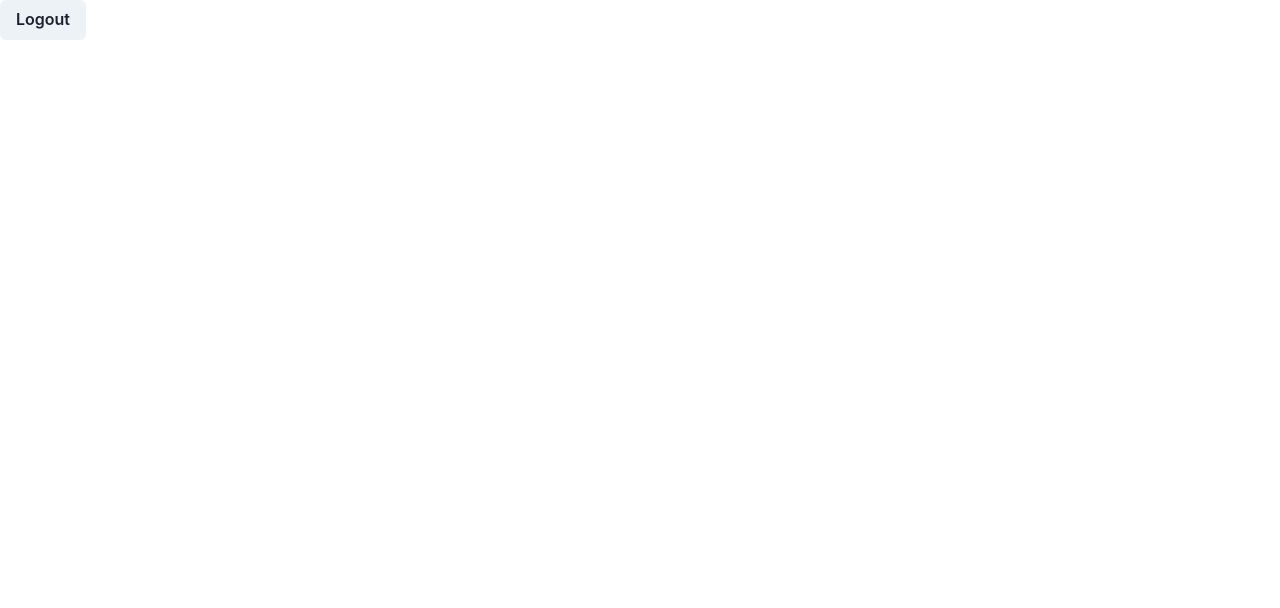
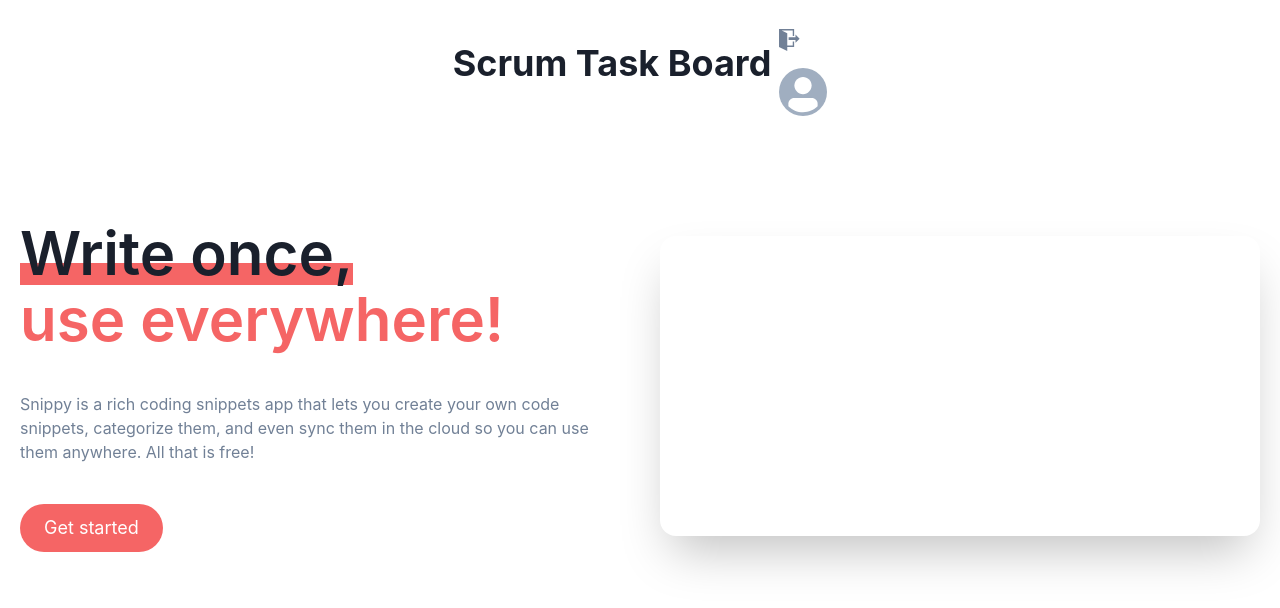
Before and after one commit to kotahorii/react-django-jira-app, a React (Create React App) app: page /tasks in a window 1280 px wide. Shown: the top 608 px of the page. Built offline with nearby package versions, Linux system fonts and the light colour scheme; no server answers.

Commit message:
[update] profile

```diff
--- a/src/components/pages/Auth.tsx
+++ b/src/components/pages/Auth.tsx
@@ -66,7 +66,7 @@ export const Auth: VFC = () => {
                   color="white"
                   type="submit"
                 >
-                  Submit
+                  {isLoginView ? "Login" : "Register"}
                 </Button>
               </Stack>
             </form>
--- a/src/components/pages/Task.tsx
+++ b/src/components/pages/Task.tsx
@@ -1,19 +1,156 @@
-import { Button } from "@chakra-ui/button";
-import { VFC } from "react";
+import { Button, IconButton } from "@chakra-ui/button";
+import { VFC, ChangeEvent } from "react";
 import { useNavigate } from "react-router";
+import { useAppDispatch, useAppSelector } from "../../app/hooks";
+import { selectEditedTask } from "../../features/task/taskSlice";
+import { useQueryMyProf } from "../../hooks/auth/useQueryMyProf";
+import { useQueryProfs } from "../../hooks/auth/useQueryProfs";
+import { ImExit } from "react-icons/im";
+import { Box, Container, Flex, Heading, Stack, Text } from "@chakra-ui/layout";
+import { Avatar } from "@chakra-ui/avatar";
+import { fetchAsyncUpdateProf } from "../../features/auth/authSlice";
+import { QueryClient, QueryClientProvider, useQueryClient } from "react-query";
+import { Profile } from "../../types/types";
 
 export const Task: VFC = () => {
+  const queryClient = useQueryClient();
   const navigate = useNavigate();
+  const dispatch = useAppDispatch();
+  const editedTask = useAppSelector(selectEditedTask);
+  const { data: loginUser } = useQueryMyProf();
+  const { data: profiles, refetch } = useQueryProfs();
+  const loginProfile = profiles?.filter((prof) => prof.id === loginUser?.id)[0];
+
+  const logout = () => {
+    localStorage.removeItem("localJWT");
+    navigate("/");
+  };
+
+  const handleEditPicture = () => {
+    const fileInput = document.getElementById("imageInput");
+    fileInput?.click();
+  };
+
+  const changeProfImage = async (e: ChangeEvent<HTMLInputElement>) => {
+    const res = await dispatch(
+      fetchAsyncUpdateProf({
+        id: loginProfile!.id,
+        img: e.target.files !== null ? e.target.files[0] : null,
+      })
+    );
+    if (fetchAsyncUpdateProf.fulfilled.match(res)) {
+      refetch();
+    }
+  };
+
   return (
     <>
-      <Button
-        onClick={() => {
-          localStorage.removeItem("localJWT");
-          navigate("/");
-        }}
-      >
-        Logout
-      </Button>
+      <Container maxW={"7xl"} p="5">
+        <Stack direction="row" align="center" justify="center">
+          <Heading minW="300px" textAlign="center">
+            Scrum Task Board
+          </Heading>
+          <Stack justify="flex-end">
+            <IconButton
+              onClick={logout}
+              aria-label="logout"
+              variant="unstyled"
+              color="gray.500"
+              _hover={{ color: "gray.600" }}
+              _focus={{ boxShadow: "none" }}
+              fontSize="22px"
+              icon={<ImExit />}
+            />
+            <input
+              type="file"
+              id="imageInput"
+              hidden={true}
+              onChange={changeProfImage}
+            />
+            <Button
+              variant="unstyled"
+              _focus={{ boxShadow: "none" }}
+              onClick={handleEditPicture}
+            >
+              <Avatar
+                src={loginProfile?.img !== null ? loginProfile?.img : undefined}
+              />
+            </Button>
+          </Stack>
+        </Stack>
+        <Stack
+          align={"center"}
+          spacing={{ base: 8, md: 10 }}
+          py={{ base: 20, md: 28 }}
+          direction={{ base: "column", md: "row" }}
+        >
+          <Stack flex={1} spacing={{ base: 5, md: 10 }}>
+            <Heading
+              lineHeight={1.1}
+              fontWeight={600}
+              fontSize={{ base: "3xl", sm: "4xl", lg: "6xl" }}
+            >
+              <Text
+                as={"span"}
+                position={"relative"}
+                _after={{
+                  content: "''",
+                  width: "full",
+                  height: "30%",
+                  position: "absolute",
+                  bottom: 1,
+                  left: 0,
+                  bg: "red.400",
+                  zIndex: -1,
+                }}
+              >
+                Write once,
+              </Text>
+              <br />
+              <Text as={"span"} color={"red.400"}>
+                use everywhere!
+              </Text>
+            </Heading>
+            <Text color={"gray.500"}>
+              Snippy is a rich coding snippets app that lets you create your own
+              code snippets, categorize them, and even sync them in the cloud so
+              you can use them anywhere. All that is free!
+            </Text>
+            <Stack
+              spacing={{ base: 4, sm: 6 }}
+              direction={{ base: "column", sm: "row" }}
+            >
+              <Button
+                rounded={"full"}
+                size={"lg"}
+                fontWeight={"normal"}
+                px={6}
+                colorScheme={"red"}
+                bg={"red.400"}
+                _hover={{ bg: "red.500" }}
+              >
+                Get started
+              </Button>
+            </Stack>
+          </Stack>
+          <Flex
+            flex={1}
+            justify={"center"}
+            align={"center"}
+            position={"relative"}
+            w={"full"}
+          >
+            <Box
+              position={"relative"}
+              height={"300px"}
+              rounded={"2xl"}
+              boxShadow={"2xl"}
+              width={"full"}
+              overflow={"hidden"}
+            ></Box>
+          </Flex>
+        </Stack>
+      </Container>
     </>
   );
 };
--- a/src/hooks/auth/useQueryMyProf.ts
+++ b/src/hooks/auth/useQueryMyProf.ts
@@ -17,6 +17,6 @@ export const useQueryMyProf = () => {
   return useQuery<LoginUser, Error>({
     queryKey: "myprof",
     queryFn: getMyProf,
-    staleTime: Infinity,
+    staleTime: 0,
   });
 };
--- a/src/hooks/auth/useQueryProfs.ts
+++ b/src/hooks/auth/useQueryProfs.ts
@@ -18,6 +18,7 @@ export const useQueryProfs = () => {
     queryKey: "profs",
     queryFn: getProfs,
     staleTime: 0,
+
     refetchOnWindowFocus: true,
   });
 };
--- a/src/types/types.ts
+++ b/src/types/types.ts
@@ -65,7 +65,7 @@ export type Category = {
 };
 export type TaskState = {
   editedTask: PostTask;
-  selectedTask: ReadTask
+  selectedTask: ReadTask;
 };
 export type SortState = {
   rows: ReadTask[];
```
